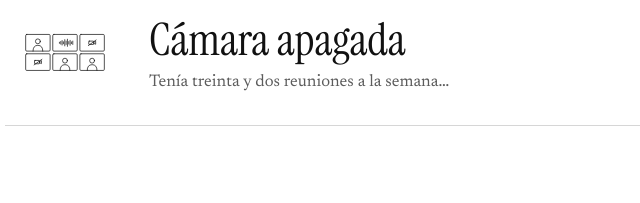
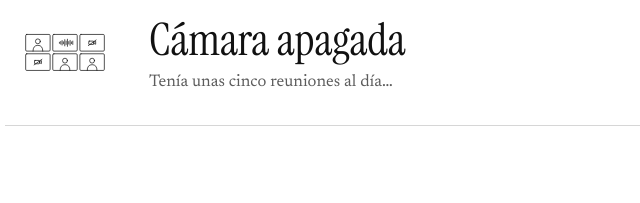
Before and after one commit to paulamascaros/por-un-punado-de-tokens, a plain HTML site: page index.html in a window 1280 px wide. Shown: the part 1319-1522 px from the top of the page, 267-907 px from the left. Drawn offline with Linux system fonts and the light colour scheme.

Commit message:
Cámara apagada: cinco reuniones al día

```diff
--- a/index.html
+++ b/index.html
@@ -138,7 +138,7 @@
 <circle cx="784" cy="456" r="22"></circle>
 <path d="M740 544 Q740 492 784 492 Q828 492 828 544"></path>
 </svg></span>
-<span class="texto"><span class="titulo">Cámara apagada</span><span class="arranque">Tenía treinta y dos reuniones a la semana…</span></span>
+<span class="texto"><span class="titulo">Cámara apagada</span><span class="arranque">Tenía unas cinco reuniones al día…</span></span>
 </a></li>
 </ol>
 </section>
```
